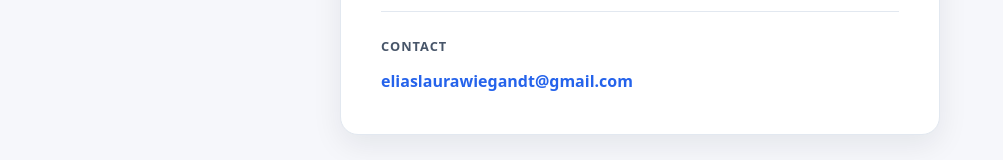
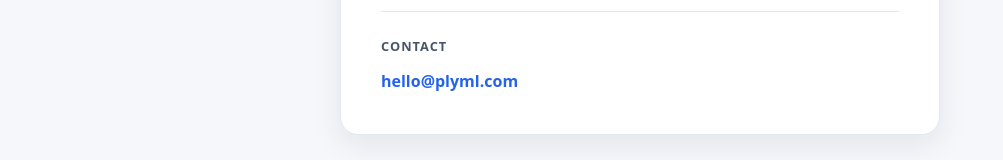
Before and after one commit to EliasWiegandt/plyml-site, a plain HTML site: page site/index.html in a window 1280 px wide. Shown: the part 572-732 px from the top of the page, without its empty margins (0-1003 px from the left). Drawn offline with Linux system fonts and the light colour scheme.

Commit message:
Use hello@plyml.com as contact email
Co-Authored-By: Claude Haiku 5.5 <noreply@anthropic.com>

```diff
--- a/site/index.html
+++ b/site/index.html
@@ -112,7 +112,7 @@
 
     <div class="contact">
       <h2>Contact</h2>
-      <a href="mailto:eliaslaurawiegandt@gmail.com">eliaslaurawiegandt@gmail.com</a>
+      <a href="mailto:hello@plyml.com">hello@plyml.com</a>
     </div>
   </main>
 </body>
```
